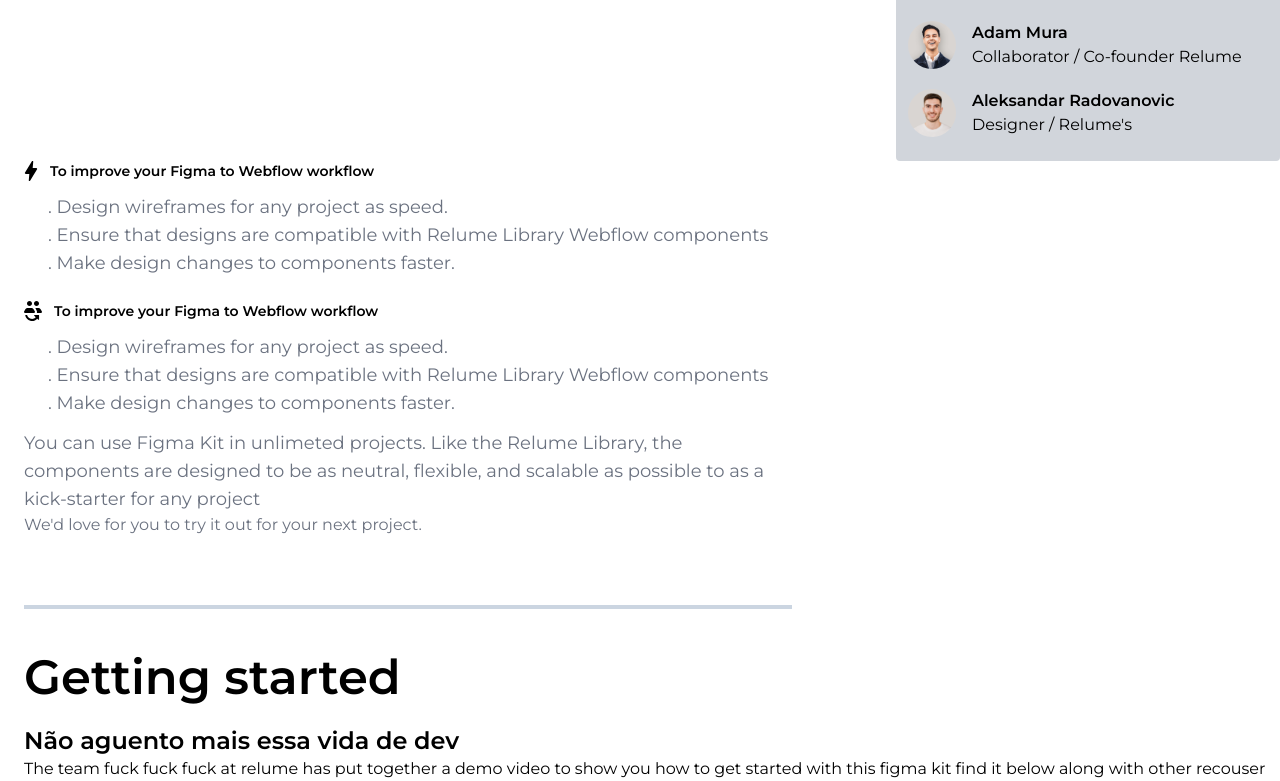
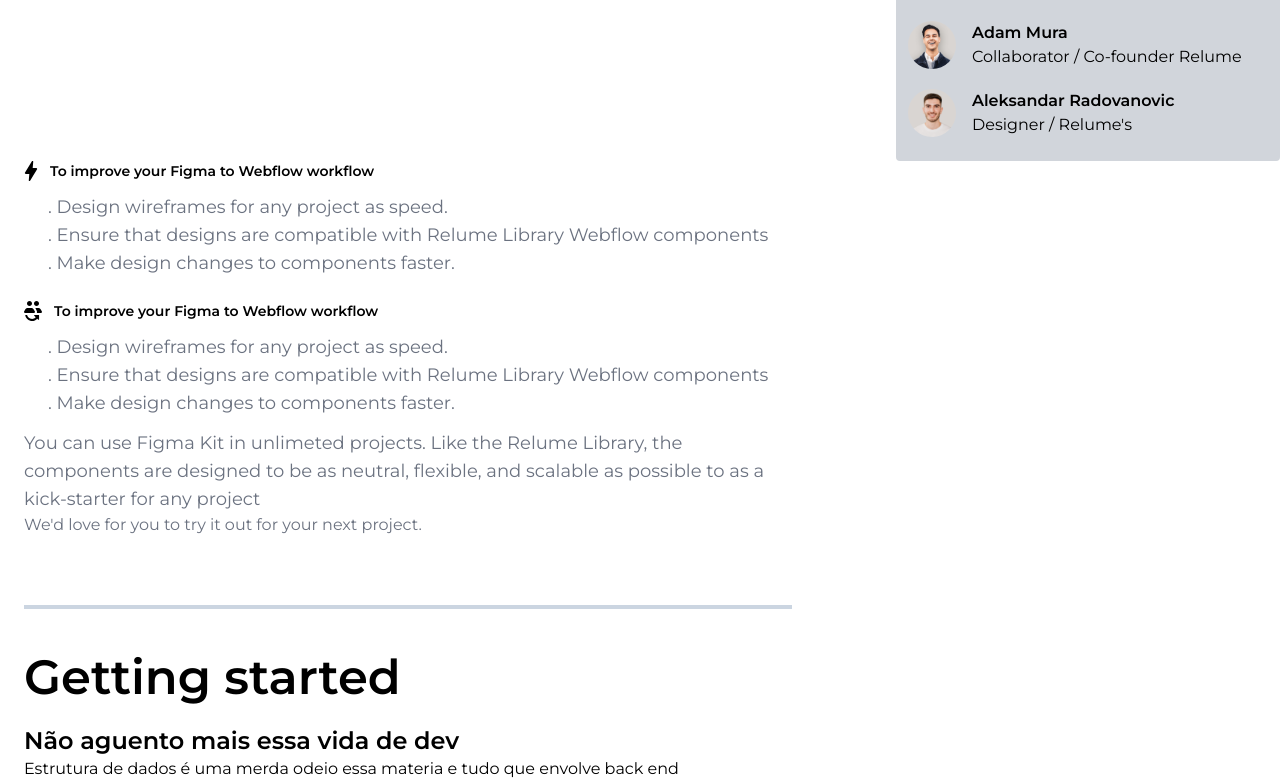
Before and after one commit to neguinho237/react-studies, a React (Create React App) app: page / in a window 1280 px wide. Shown: the part 872-1653 px from the top of the page. Built offline with nearby package versions, Linux system fonts and the light colour scheme.

Commit message:
feat: Welcome

```diff
--- a/src/components/Welcome/index.jsx
+++ b/src/components/Welcome/index.jsx
@@ -124,7 +124,7 @@
                 <div className="Main2 ml-6 ">
                     <h1 className="text-5xl mt-11 font-semibold">Getting started</h1>
                     <h2 className="font-semibold text-2xl mt-6">Não aguento mais essa vida de dev</h2>
-                    <p>The team fuck fuck fuck at relume has put together a demo video to show you how to get started with this figma kit find it below along with other recouser</p>
+                    <p>Estrutura de dados é uma merda odeio essa materia e tudo que envolve back end</p>
                 </div>
             </div>
         </div>
```
